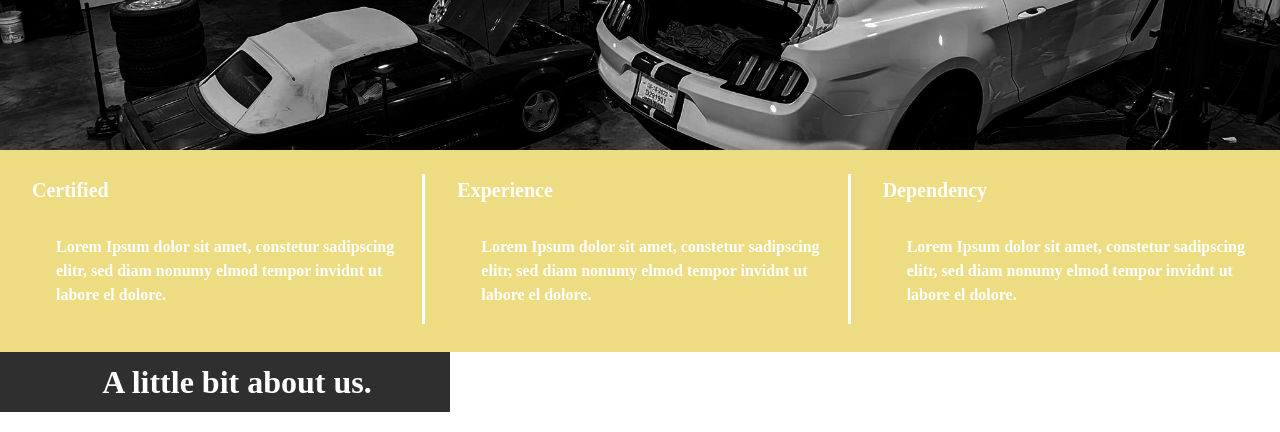
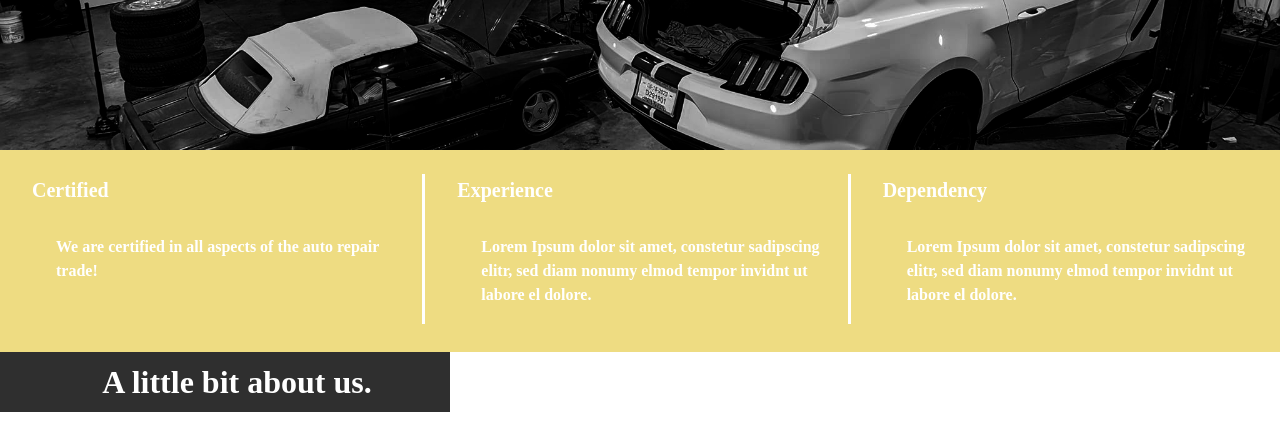
Before and after one commit to cjuanito797/GoldenAutoRepair, a Django app: page / in a window 1280 px wide. Shown: the part 641-1073 px from the top of the page. Run offline with Django 5.2, Linux system fonts and the light colour scheme; some libraries are stand-ins or nearby versions.

Commit message:
Added new text for home page.

```diff
--- a/Home/templates/index.html
+++ b/Home/templates/index.html
@@ -170,11 +170,8 @@
                     is-size-5-tablet is-size-5-mobile">Certified</h1>
                     <div class="column p-2">
                         <p class="text ml-5 has-text-white
-                    has-text-weight-semibold is-size-6">Lorem Ipsum dolor sit
-                            amet,
-                            constetur
-                            sadipscing elitr, sed diam nonumy elmod tempor
-                            invidnt ut labore el dolore.</p>
+                    has-text-weight-semibold is-size-6">We are certified in
+                            all aspects of the auto repair trade!</p>
                     </div>
 
                 </div>
```
